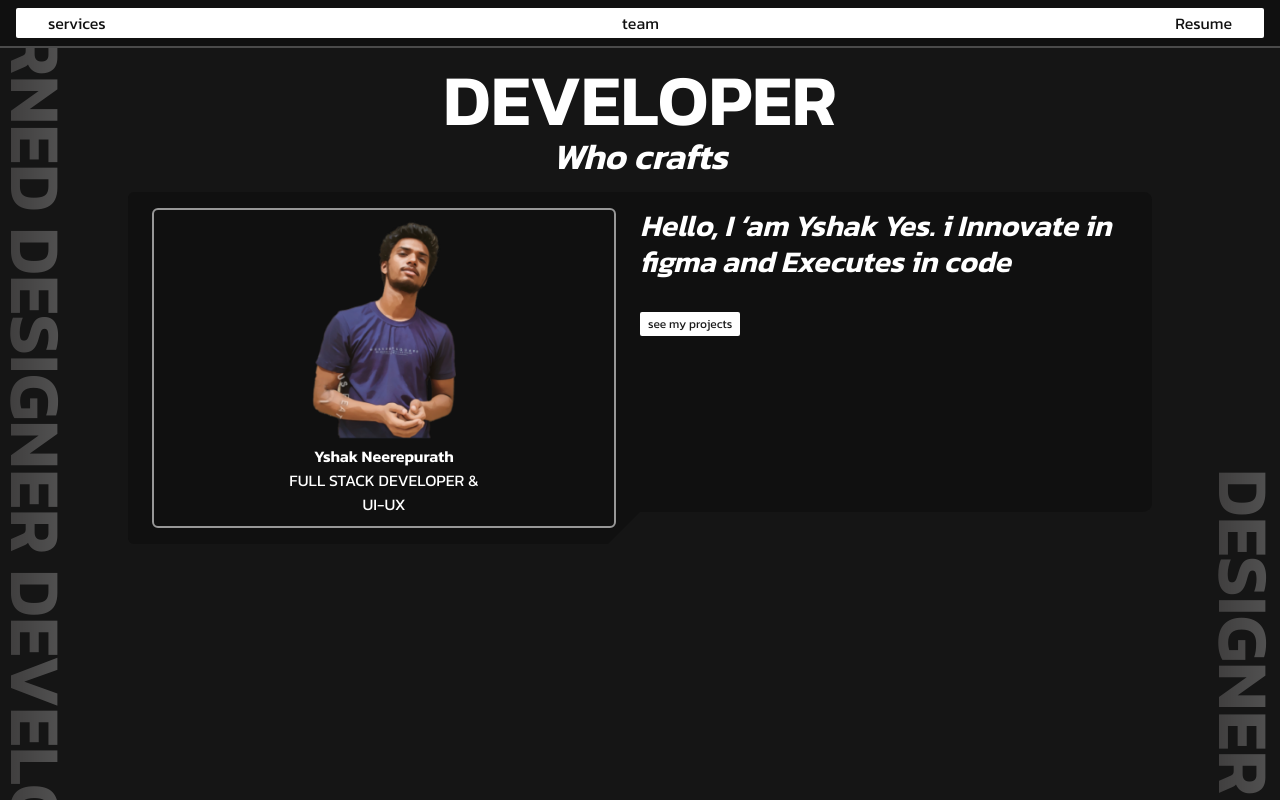
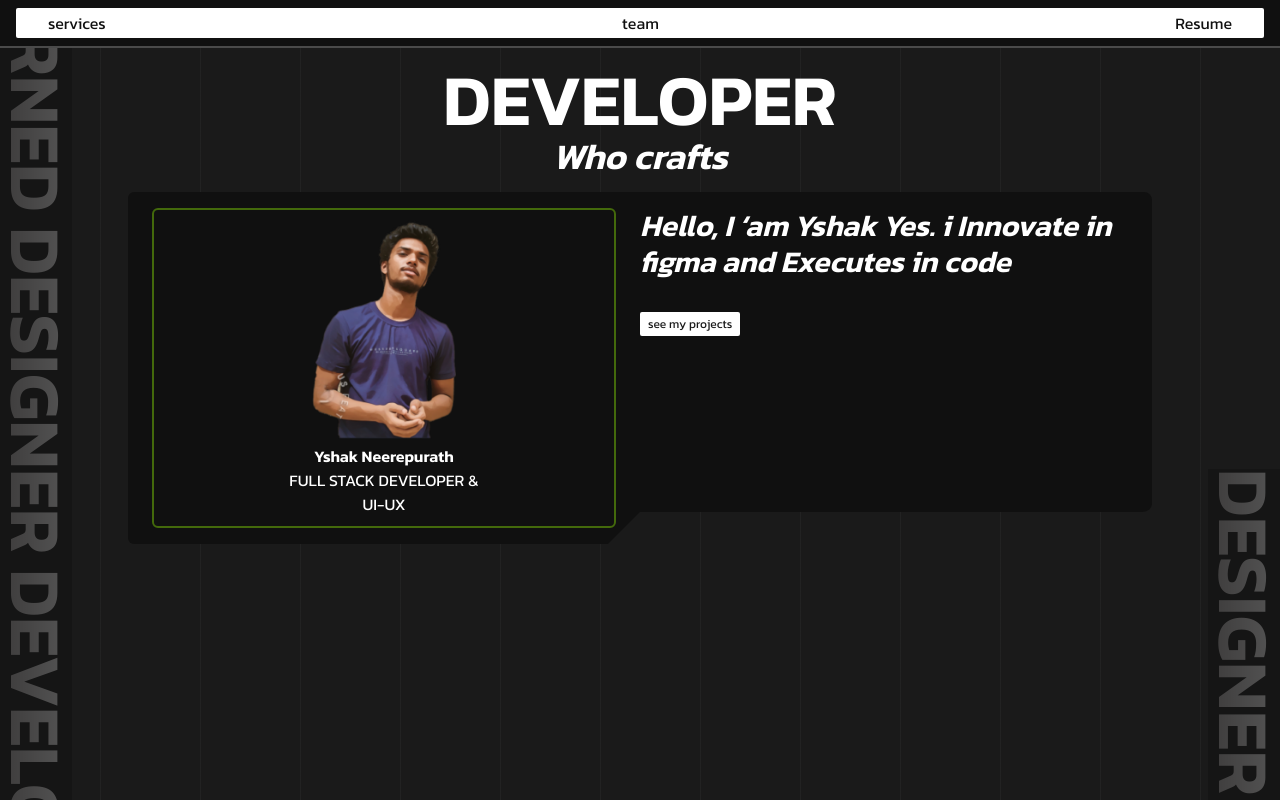
Before and after one commit to Vy-shak/Portfolio-Yshak, a Next.js app: page / in a window 1280 px wide. Shown: the top 800 px of the page. Built offline with nearby package versions, Linux system fonts and the light colour scheme.

Commit message:
added the grid

```diff
--- a/app/layout.tsx
+++ b/app/layout.tsx
@@ -14,6 +14,22 @@ export const metadata = {
   description: "Your app description",
 };
 
+
+const bodyStyle: React.CSSProperties = {
+  minHeight: '100vh',
+  backgroundColor: '#1a1a1a',
+  backgroundImage: `
+    linear-gradient(90deg, rgba(111,112,112, 0.1) 1px, transparent 1px),
+    repeating-linear-gradient(
+      90deg,
+      transparent,
+      transparent 19px,
+      rgba(111,112, 0.1) 19px,
+      rgba(111,112, 0.1) 20px
+    )
+  `,
+  backgroundSize: '100px 100%, 1px 100%',
+}
 export default function RootLayout({
   children,
 }: {
@@ -22,7 +38,7 @@ export default function RootLayout({
   return (
     <html lang="en">
       <head />
-      <body className={`${kanit.className} bg-neutral-800`}>
+      <body style={bodyStyle} className={`${kanit.className}`}>
         {children}
       </body>
     </html>
--- a/app/page.tsx
+++ b/app/page.tsx
@@ -3,7 +3,7 @@ import { Navbar } from "@/components";
 
 export default function Home() {
   return (
-    <section className="w-full px-4 sm:px-8 md:px-12 lg:px-16 flexCenter bg-neutral-800 text-white h-full ">
+    <section className="w-full px-4 sm:px-8 md:px-12 lg:px-16 flexCenter  text-white h-full ">
       <Navbar />
       <Hero />
     </section>
--- a/components/Profile.tsx
+++ b/components/Profile.tsx
@@ -2,9 +2,10 @@ import React from 'react'
 import Image from 'next/image'
 import Myprofile from "../public/Images/Profile.png"
 
+
 function Profile() {
     return (
-        <div className='w-full h-full flexcolCenter border-2 border-neutral-300 rounded-md'>
+        <div className='w-full h-full flexcolCenter border-2 border-greenPrimary-900 rounded-md'>
             <Image className='w-36' alt='yshak' src={Myprofile} />
             <span className='font-semibold font-sm text-white'>Yshak Neerepurath</span>
             <span className='font-regular font-xs text-white uppercase'>Full stack developer &</span>
```
